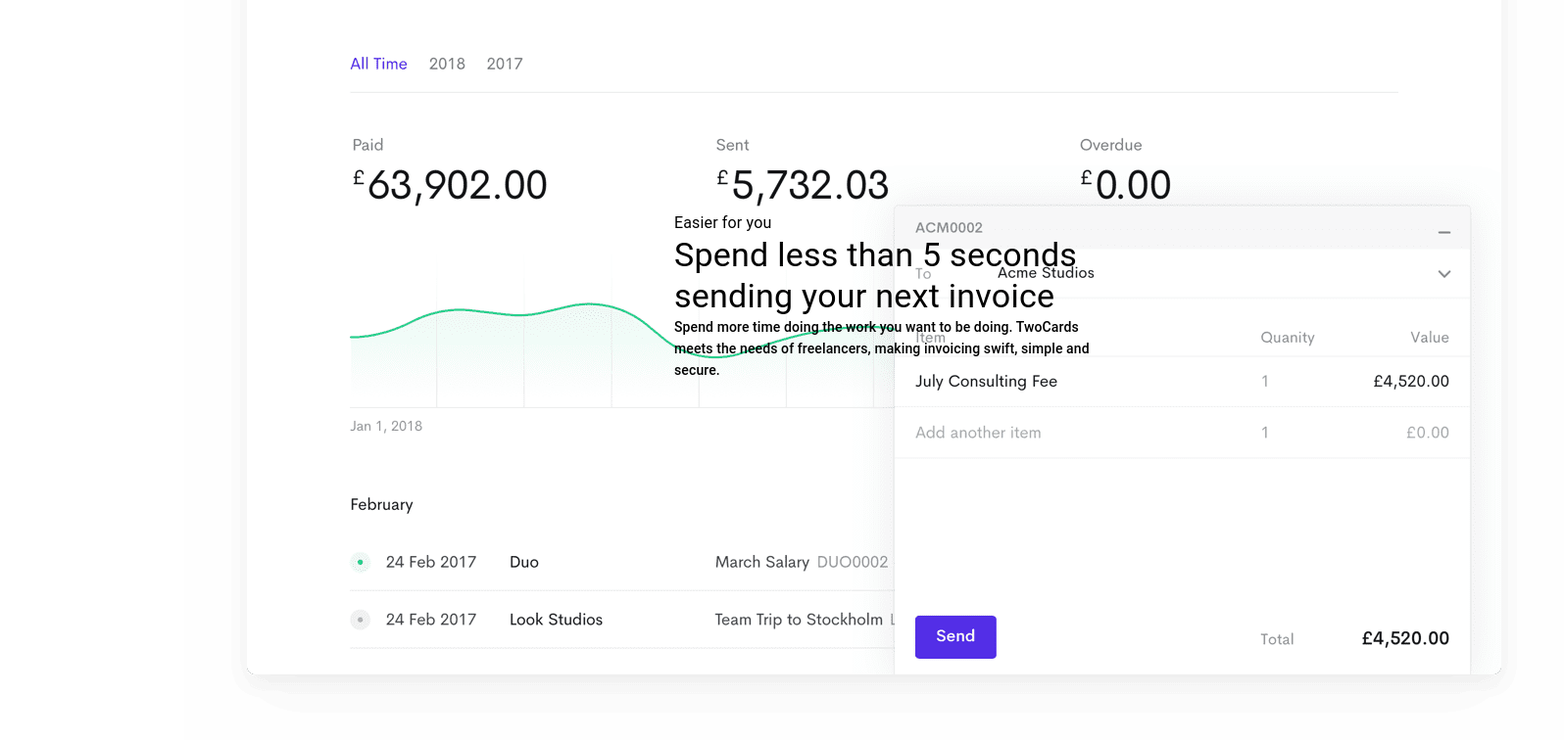
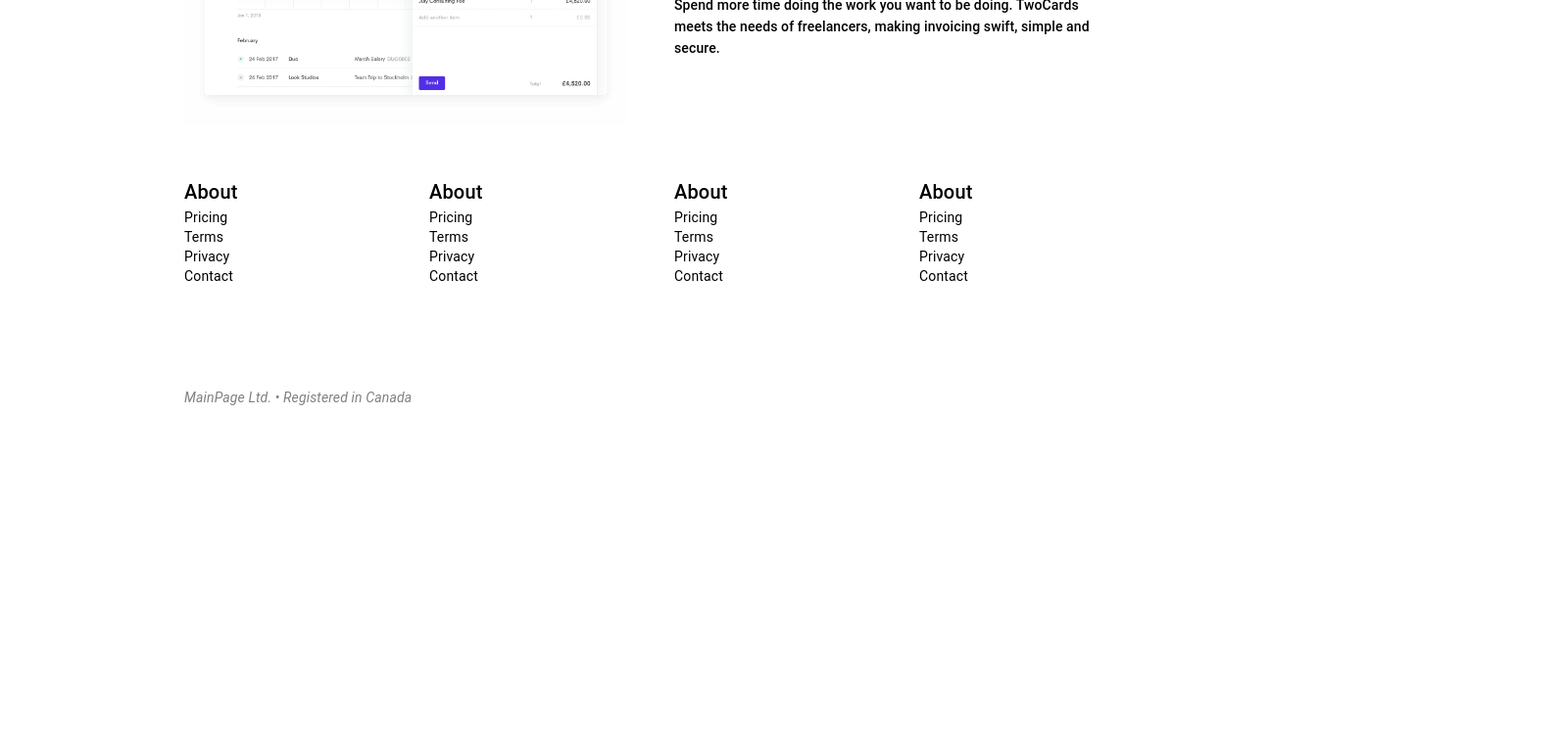
Before and after one commit to renzoiscalma/main-page, a React (Create React App) app: page / in a window 1280 px wide. Shown: the part 860-1616 px from the top of the page at 98% size, 1596 px wide, since content can reach past the window. After the commit the page ends 1332 px from the top, so only its background shows below. Built offline with nearby package versions, Linux system fonts and the light colour scheme.

Commit message:
Added prettier and footer

```diff
--- a/src/components/Body.jsx
+++ b/src/components/Body.jsx
@@ -1,78 +1,84 @@
 import React from "react";
 import Grid from "@mui/material/Grid";
 import Typography from "@mui/material/Typography";
-import {image1, image2} from "../utils/image";
+import Box from "@mui/material/Box";
+import { image1, image2 } from "../utils/image";
 const headline = {};
 const gridData = [{}];
 
 const Body = () => {
   return (
     <>
-			<Grid container spacing={6}
+      <Grid
+        container
+        spacing={6}
         justifyContent="center"
         sx={{
           maxWidth: "1000px",
-					margin: "0 auto"
+          margin: "0 auto",
         }}
       >
-				{/* <Headline></Headline> */}
-				{/* { Array.map(() => (<Grid> </Grid>))} */}
-				<Grid item xs={6}
+        <Grid
+          item
+          xs={6}
           sx={{
             marginBottom: "124px",
-						margin: "auto 0"
-					}}>
-					<Typography align="left">
-						Easier for you
-					</Typography>
+            margin: "auto 0",
+          }}
+        >
+          <Typography align="left">Easier for you</Typography>
           <Typography variant="h4" align="left">
             Spend less than 5 seconds sending your next invoice
           </Typography>
           <Typography variant="subtitle2" align="left">
-						Spend more time doing the work you want to be doing.
-						TwoCards meets the needs of freelancers,
-						making invoicing swift, simple and secure.
+            Spend more time doing the work you want to be doing. TwoCards meets
+            the needs of freelancers, making invoicing swift, simple and secure.
           </Typography>
         </Grid>
-				<Grid item xs={6} sx={{
-					marginBottom: "124px"
-				}}>
-					<img
+        <Grid
+          item
+          xs={6}
+          sx={{
+            marginBottom: "124px",
+          }}
+        >
+          <Box
+            component="img"
             src={image1}
             sx={{
-							maxWidth: "100%"
+              maxWidth: "100%",
             }}
           />
         </Grid>
         <Grid item xs={6}>
-						<img
+          <Box
+            component="img"
             src={image2}
             sx={{
-								maxWidth: "100%"
+              maxWidth: "100%",
             }}
           />
         </Grid>
         <Grid
-					item xs={6}
+          item
+          xs={6}
           sx={{
             marginBottom: "124px",
-						margin: "auto 0"
-					}}>
-					<Typography align="left">
-						Easier for you
-					</Typography>
+            margin: "auto 0",
+          }}
+        >
+          <Typography align="left">Easier for you</Typography>
           <Typography variant="h4" align="left">
             Spend less than 5 seconds sending your next invoice
           </Typography>
           <Typography variant="subtitle2" align="left">
-						Spend more time doing the work you want to be doing.
-						TwoCards meets the needs of freelancers,
-						making invoicing swift, simple and secure.
+            Spend more time doing the work you want to be doing. TwoCards meets
+            the needs of freelancers, making invoicing swift, simple and secure.
           </Typography>
         </Grid>
       </Grid>
     </>
-	)
+  );
 };
 
 export default Body;
--- a/src/components/Footer.jsx
+++ b/src/components/Footer.jsx
@@ -1,11 +1,59 @@
 import React from "react";
+import Grid from "@mui/material/Grid";
+import Typography from "@mui/material/Typography";
+const footerData = [
+  {
+    heading: "About",
+    items: ["Pricing", "Terms", "Privacy", "Contact"],
+  },
+  {
+    heading: "About",
+    items: ["Pricing", "Terms", "Privacy", "Contact"],
+  },
+  {
+    heading: "About",
+    items: ["Pricing", "Terms", "Privacy", "Contact"],
+  },
+  {
+    heading: "About",
+    items: ["Pricing", "Terms", "Privacy", "Contact"],
+  },
+];
+const footerRegistration = "MainPage Ltd. • Registered in Canada";
 
 const Footer = () => {
-	return (
-		<>
-			Footer!
-		</>
-	)
+  return (
+    <>
+      <Grid
+        container
+        spacing={6}
+        justifyContent="center"
+        sx={{
+          maxWidth: "1000px",
+          margin: "0 auto",
+        }}
+      >
+        {footerData.map((data) => (
+          <Grid item xs={3} align="left">
+            <Typography variant="h6">{data.heading}</Typography>
+            {data.items.map((item) => (
+              <Typography variant="body2">{item}</Typography>
+            ))}
+          </Grid>
+        ))}
+        <Grid
+          item
+          xs={12}
+          align="left"
+          sx={{ margin: "56px 0", fontStyle: "italic" }}
+        >
+          <Typography variant="body2" color="grey">
+            {footerRegistration}
+          </Typography>
+        </Grid>
+      </Grid>
+    </>
+  );
 };
 
 export default Footer;
--- a/src/components/Layout/Layout.jsx
+++ b/src/components/Layout/Layout.jsx
@@ -10,7 +10,7 @@ const Layout = () => {
       <Body></Body>
       <Footer></Footer>
     </>
-	)
-}
+  );
+};
 
 export default Layout;
```
Lines whose indentation alone changed are shown as unchanged.
